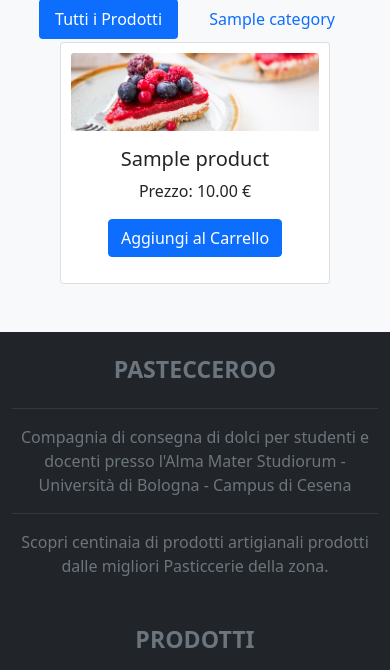
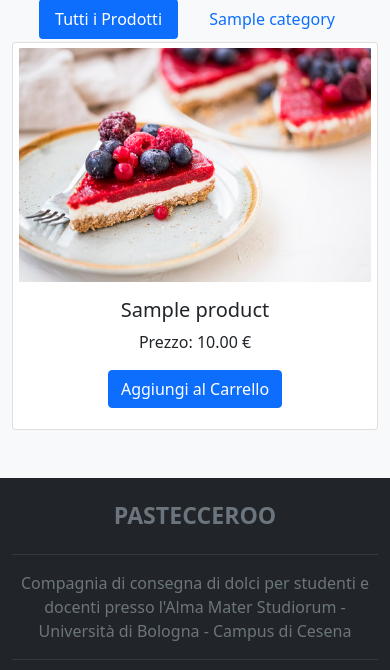
Before and after one commit to ProgettoTW/elab_tw, a PHP site: page /elab_tw/products_list.php in a window 390 px wide. Shown: the part 95-765 px from the top of the page. Run offline with PHP 8.4, Linux system fonts and the light colour scheme; tables that the repository leaves empty hold one stand-in row (values such as "Sample post"); some libraries are stand-ins or nearby versions.

Commit message:
Products list now working as intended on mobile

```diff
--- a/css/listaProdottiStyle.css
+++ b/css/listaProdottiStyle.css
@@ -1,16 +1,20 @@
 .card {
-  padding: 10px 10px;
+  padding: 5px 5px;
 }
 
-.card-img-top {
+.card-image {
   width: 100%;
-  height: 20vw;
-  object-fit: cover;
+  height: 60vw;
+  object-fit: scale-down;
 }
 
-
-
-/* FILTRI */
+@media (min-width: 768px) {
+  .card-image {
+    width: 100%;
+    height: 15vw;
+    object-fit: scale-down;
+  }
+ }
 
 .filters {
   margin: 1%;
--- a/products_list.php
+++ b/products_list.php
@@ -43,15 +43,15 @@ $allCats = $categories->getAll();
         <div class="tab-content" id="myTabContent">
             <div class="tab-pane fade show active" id="all" role="tabpanel" aria-labelledby="all-tab">
                 <form method="post" action="utenteCarrello.php">
-                    <div class="row row-cols-1 row-cols-md-4 g-4 d-flex justify-content-around px-5 mx-0">
+                    <div class="row row-cols-1 row-cols-md-4 g-4 d-flex justify-content-around mx-0">
                         <?php
                         $allProducts = $products->getAll();
                         if (!is_null($allProducts)) {
                             foreach ($allProducts as $row) {
                                 $quantity = $row->getQuantity(); ?>
                                 <div class="col">
-                                    <div class="card text-center ">
-                                        <img src="img/products/<?php echo $row->getId(); ?>.jpg" class="card-img-top"
+                                    <div class="card text-center">
+                                        <img src="img/products/<?php echo $row->getId(); ?>.jpg" class="card-img-top card-image"
                                              alt="Foto di <?php echo $row->getName(); ?>">
                                         <div class="card-body">
                                             <h5 class="card-title"><?php echo $row->getName(); ?></h5>
```
Also changed, not shown: utenteCarrello.php (+4 -4 lines).
